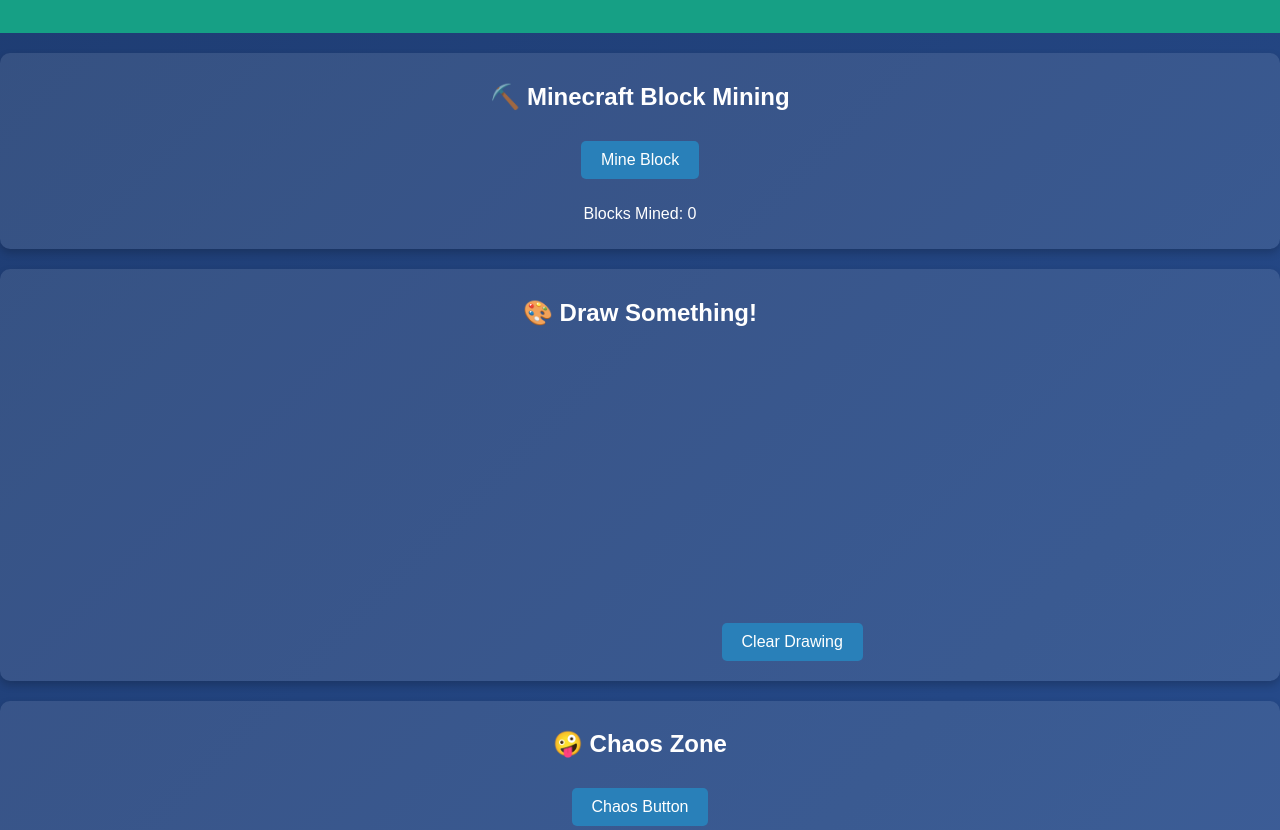
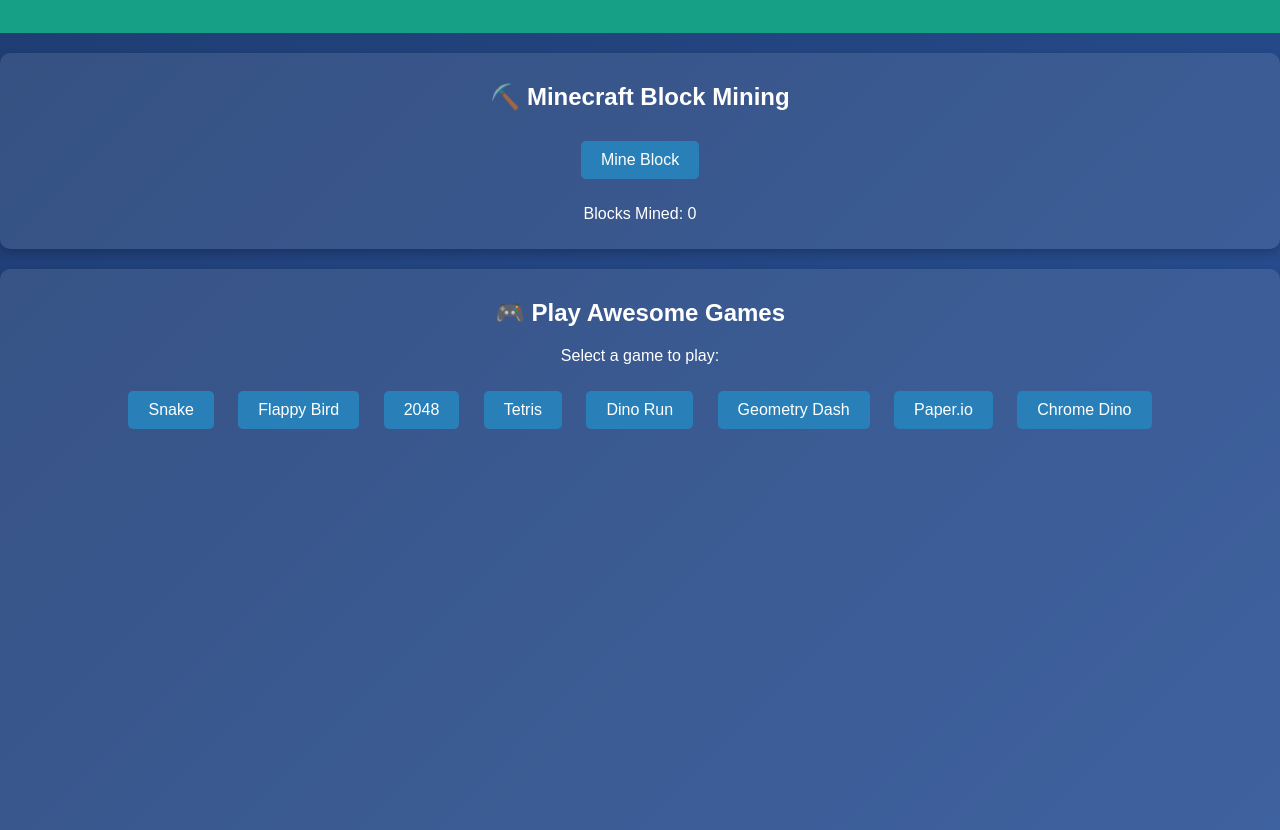
Before and after one commit to T3chieJack/ChaosPlayground, a plain HTML site: page index.html in a window 1280 px wide. Shown: the part 122-952 px from the top of the page. Drawn offline with Linux system fonts and the light colour scheme.

Commit message:
Update index.html

```diff
--- a/index.html
+++ b/index.html
@@ -68,27 +68,6 @@
     <p>Blocks Mined: <span id="block-count">0</span></p>
   </section>
 
-  <!-- Drawing Canvas -->
-  <section id="drawing-area">
-    <h2>🎨 Draw Something!</h2>
-    <canvas id="drawing-canvas" width="300" height="300"></canvas>
-    <button id="clear-drawing">Clear Drawing</button>
-  </section>
-
-  <!-- Chaos Button -->
-  <section id="chaos-zone">
-    <h2>🤪 Chaos Zone</h2>
-    <button id="chaos-button">Chaos Button</button>
-    <p id="chaos-result"></p>
-  </section>
-
-  <!-- Fireworks -->
-  <section id="fireworks">
-    <h2>🎆 Fireworks Show</h2>
-    <button id="fireworks-button">Launch Fireworks</button>
-    <canvas id="fireworks-canvas" width="300" height="300"></canvas>
-  </section>
-
   <!-- Games Section -->
   <section id="games-section">
     <h2>🎮 Play Awesome Games</h2>
@@ -98,6 +77,9 @@
     <button onclick="loadGame('2048')">2048</button>
     <button onclick="loadGame('tetris')">Tetris</button>
     <button onclick="loadGame('dino')">Dino Run</button>
+    <button onclick="loadGame('geometry-dash')">Geometry Dash</button>
+    <button onclick="loadGame('paper-io')">Paper.io</button>
+    <button onclick="loadGame('chrome-dino')">Chrome Dino</button>
     <iframe id="game-frame" src="" title="Game"></iframe>
   </section>
 
@@ -116,50 +98,6 @@
       blockCount.textContent = blocks;
     });
 
-    // Drawing Canvas
-    const drawingCanvas = document.getElementById('drawing-canvas');
-    const drawCtx = drawingCanvas.getContext('2d');
-    let drawing = false;
-
-    drawingCanvas.addEventListener('mousedown', () => (drawing = true));
-    drawingCanvas.addEventListener('mouseup', () => (drawing = false));
-    drawingCanvas.addEventListener('mousemove', (e) => {
-      if (!drawing) return;
-      const rect = drawingCanvas.getBoundingClientRect();
-      drawCtx.fillStyle = 'white';
-      drawCtx.fillRect(e.clientX - rect.left, e.clientY - rect.top, 5, 5);
-    });
-
-    document.getElementById('clear-drawing').addEventListener('click', () => {
-      drawCtx.clearRect(0, 0, drawingCanvas.width, drawingCanvas.height);
-    });
-
-    // Chaos Button
-    const chaosButton = document.getElementById('chaos-button');
-    const chaosResult = document.getElementById('chaos-result');
-    const chaosOptions = [
-      'You found a diamond! 💎',
-      'Creeper explosion! 💥',
-      'A pig appeared! 🐖',
-      'Oops, lava everywhere! 🔥',
-    ];
-
-    chaosButton.addEventListener('click', () => {
-      const randomIndex = Math.floor(Math.random() * chaosOptions.length);
-      chaosResult.textContent = chaosOptions[randomIndex];
-    });
-
-    // Fireworks Show
-    const fireworksCanvas = document.getElementById('fireworks-canvas');
-    const fireworksCtx = fireworksCanvas.getContext('2d');
-    document.getElementById('fireworks-button').addEventListener('click', () => {
-      fireworksCtx.clearRect(0, 0, fireworksCanvas.width, fireworksCanvas.height);
-      fireworksCtx.fillStyle = 'yellow';
-      fireworksCtx.beginPath();
-      fireworksCtx.arc(150, 150, 50, 0, Math.PI * 2);
-      fireworksCtx.fill();
-    });
-
     // Game Loader
     function loadGame(game) {
       const gameFrame = document.getElementById('game-frame');
@@ -169,14 +107,12 @@
         '2048': 'https://classwork.cc/games/2048/index.html',
         tetris: 'https://classwork.cc/games/tetris/index.html',
         dino: 'https://classwork.cc/games/dino/index.html',
+        'geometry-dash': 'https://classwork.cc/geometry-dash-unblocked/',
+        'paper-io': 'https://watchdocumentaries.com/paper-io-game/',
+        'chrome-dino': 'https://classwork.cc/chrome-dino-t-rex-runner-unblocked/',
       };
       gameFrame.src = games[game];
     }
   </script>
 </body>
 </html>
-
-    });
-  </script>
-</body>
-</html>
```
